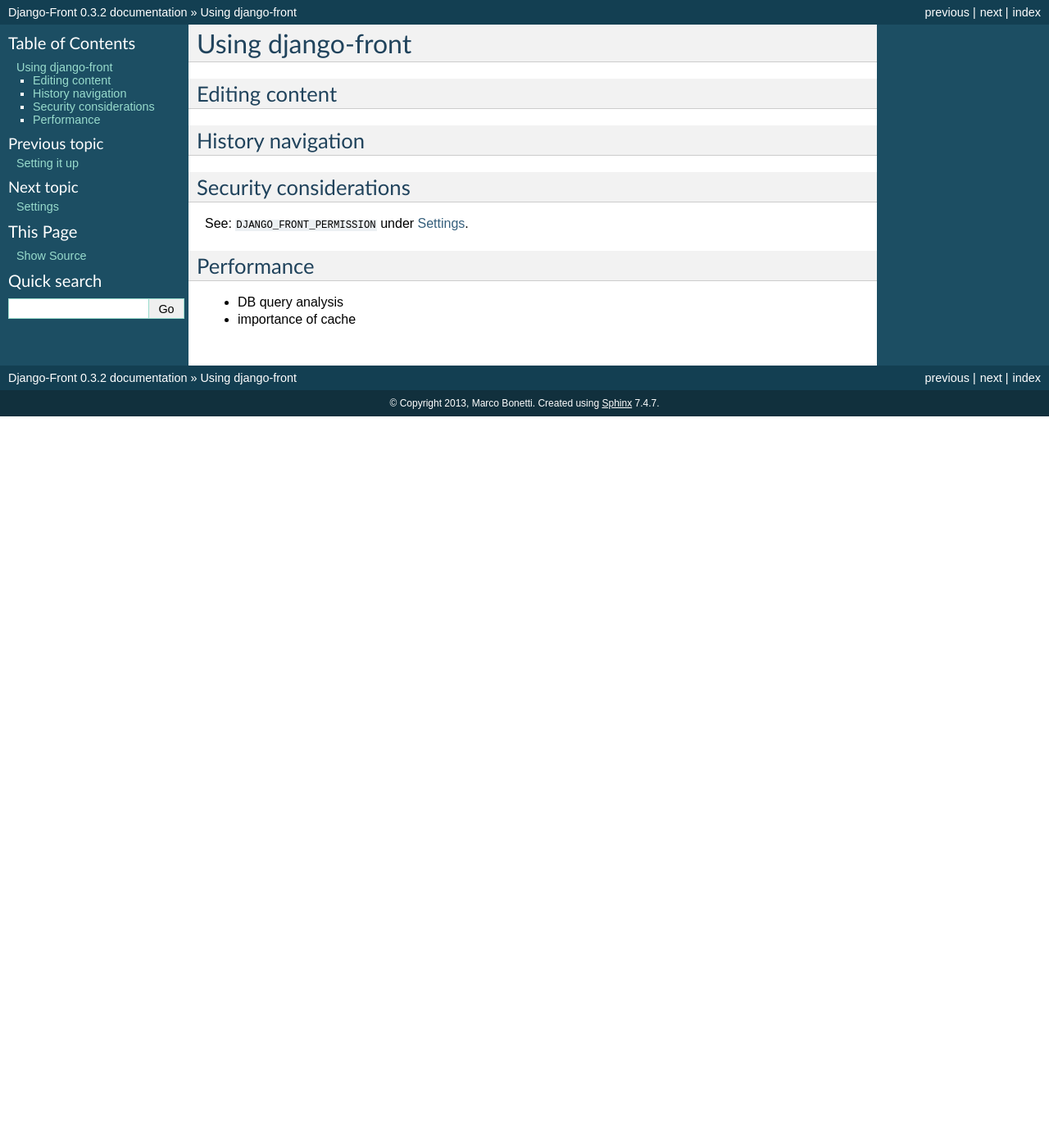
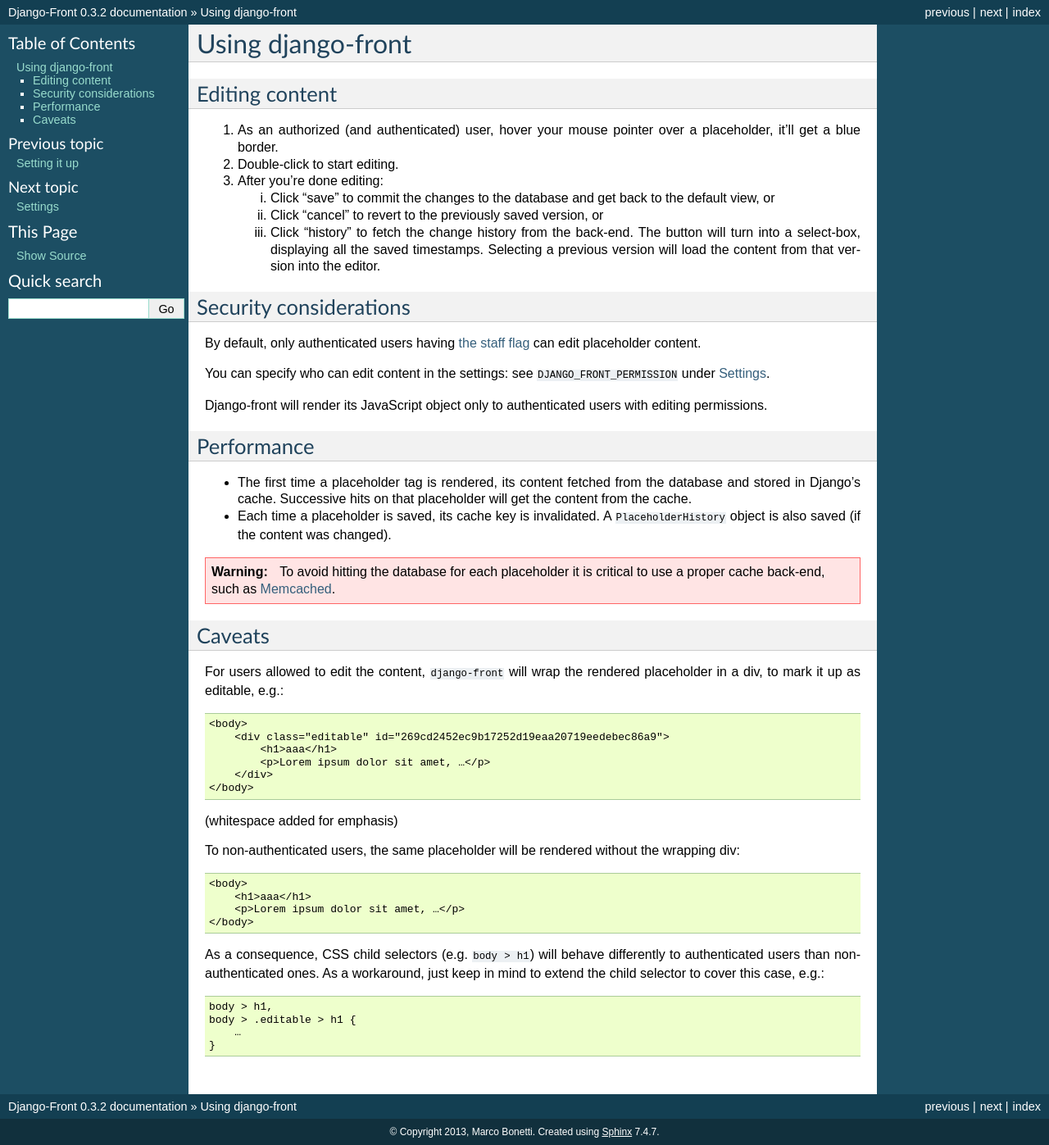
Before and after one commit to mbi/django-front, a Sphinx documentation site: the page built from docs/usage.rst, in a window 1280 px wide. Shown: the whole page at 82% size. Built offline with Sphinx 7.4.7, drawn with Linux system fonts in a browser that asks for light colours; before the commit the page ends 900 px from its top, so only the background shows below that.

Commit message:
usage docs

```diff
--- a/docs/settings.rst
+++ b/docs/settings.rst
@@ -7,7 +7,7 @@
 
 These settings are defined, and can be overridden in your project settings
 
-* ``DJANGO_FRONT_PERMISSION``: a callable that gets passed a user object, and returns a boolean specifying whether or not the user can do front-end editing. Defaults to ``lambda u: u and u.is_staff``
+* ``DJANGO_FRONT_PERMISSION``: a callable that gets passed a user object, and returns a boolean specifying whether or not the user is allowed to do front-end editing. Defaults to ``lambda u: u and u.is_staff``
 * ``DJANGO_FRONT_EDIT_MODE``: specifies whether the editor should be opened in a lightbox (default) or inline (over the edited element). Valid values are ``'inline'`` and ``'lightbox'``.
 * ``DJANGO_FRONT_EDITOR_OPTIONS``: allows for options to be passed on to the editors (works with WYMeditor, Redactor, EpicEditor). This dictionary will be serialized as JSON and merged with the editor's base options. Defaults to ``{}``. Example, to handle `image uploads in Redactor <http://imperavi.com/redactor/docs/images/>`_::
 
--- a/docs/setup.rst
+++ b/docs/setup.rst
@@ -45,6 +45,7 @@
         <p>Default when empty</p>
     {% end_front_edit  %}
 
+When no placeholder content is defined for this placeholder, the default content is displayed instead.
 
 Placeholder scope
 =================
--- a/docs/usage.rst
+++ b/docs/usage.rst
@@ -6,20 +6,60 @@
 Editing content
 ***************
 
-*******************
-History navigation
-*******************
+1. As an authorized (and authenticated) user, hover your mouse pointer over a placeholder, it'll get a blue border.
+2. Double-click to start editing.
+3. After you're done editing:
+
+   i) Click "save" to commit the changes to the database and get back to the default view, or
+   ii) Click "cancel" to revert to the previously saved version, or
+   iii) Click "history" to fetch the change history from the back-end. The button will turn into a select-box, displaying all the saved timestamps. Selecting a previous version will load the content from that version into the editor.
+
 
 ************************
 Security considerations
 ************************
 
-See: ``DJANGO_FRONT_PERMISSION`` under :ref:`settings-section`.
+By default, only authenticated users having `the staff flag <https://docs.djangoproject.com/en/1.6/ref/contrib/auth/#django.contrib.auth.models.User.is_staff>`_ can edit placeholder content.
+
+You can specify who can edit content in the settings: see ``DJANGO_FRONT_PERMISSION`` under :ref:`settings-section`.
+
+Django-front will render its JavaScript object only to authenticated users with editing permissions.
 
 
 ************************
 Performance
 ************************
 
-* DB query analysis
-* importance of cache
+* The first time a placeholder tag is rendered, its content fetched from the database and stored in Django's cache. Successive hits on that placeholder will get the content from the cache.
+* Each time a placeholder is saved, its cache key is invalidated. A ``PlaceholderHistory`` object is also saved (if the content was changed).
+
+.. warning:: To avoid hitting the database for each placeholder it is critical to use a proper cache back-end, such as `Memcached <https://docs.djangoproject.com/en/1.6/topics/cache/#memcached>`_.
+
+************************
+Caveats
+************************
+
+For users allowed to edit the content, ``django-front`` will wrap the rendered placeholder in a div, to mark it up as editable, e.g.::
+
+    <body>
+        <div class="editable" id="269cd2452ec9b17252d19eaa20719eedebec86a9">
+            <h1>aaa</h1>
+            <p>Lorem ipsum dolor sit amet, …</p>
+        </div>
+    </body>
+
+(whitespace added for emphasis)
+
+To non-authenticated users, the same placeholder will be rendered without the wrapping div::
+
+    <body>
+        <h1>aaa</h1>
+        <p>Lorem ipsum dolor sit amet, …</p>
+    </body>
+
+As a consequence, CSS child selectors (e.g. ``body > h1``) will behave differently to authenticated users than non-authenticated ones. As a workaround, just keep in mind to extend the child selector to cover this case, e.g.::
+
+    body > h1,
+    body > .editable > h1 {
+        …
+    }
```
